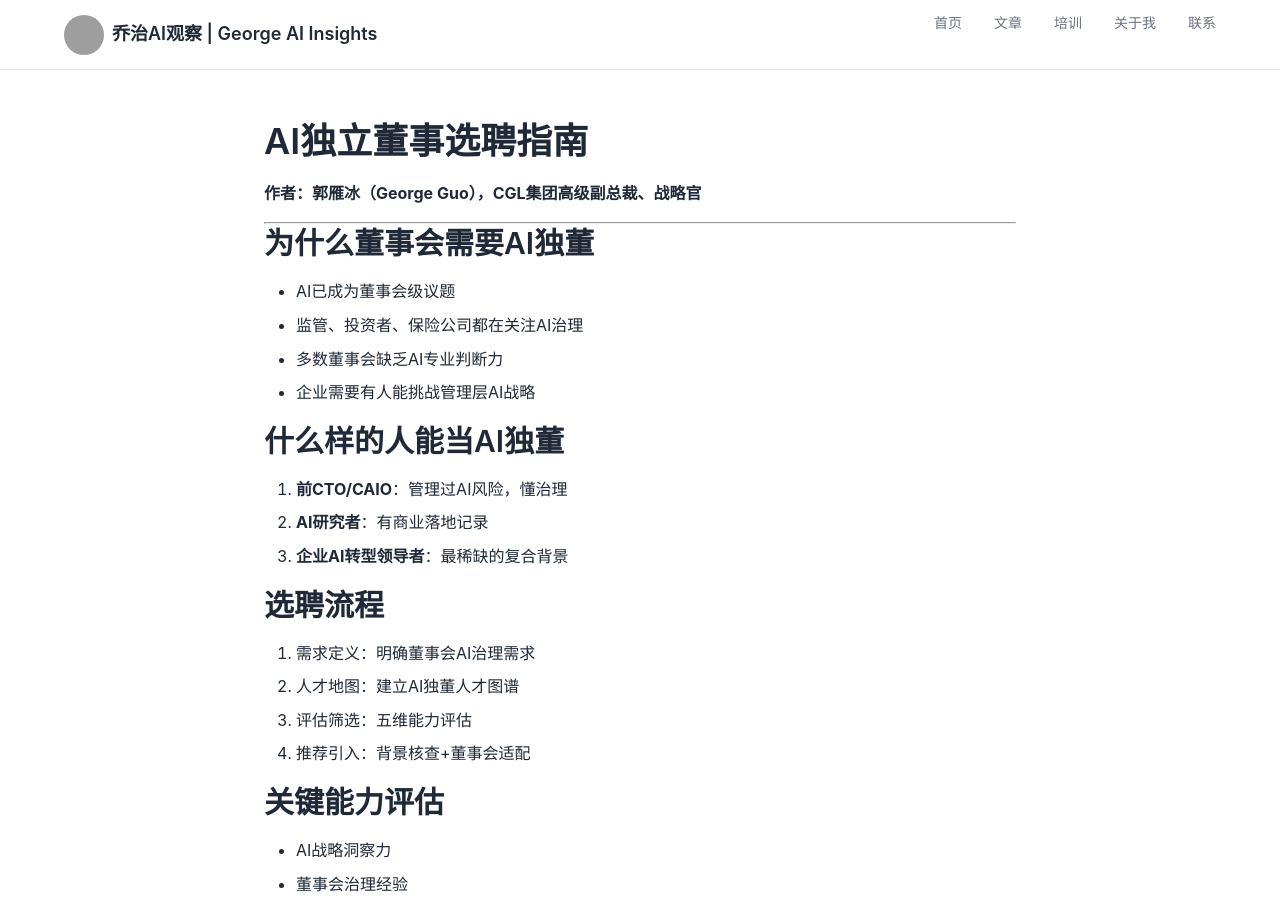
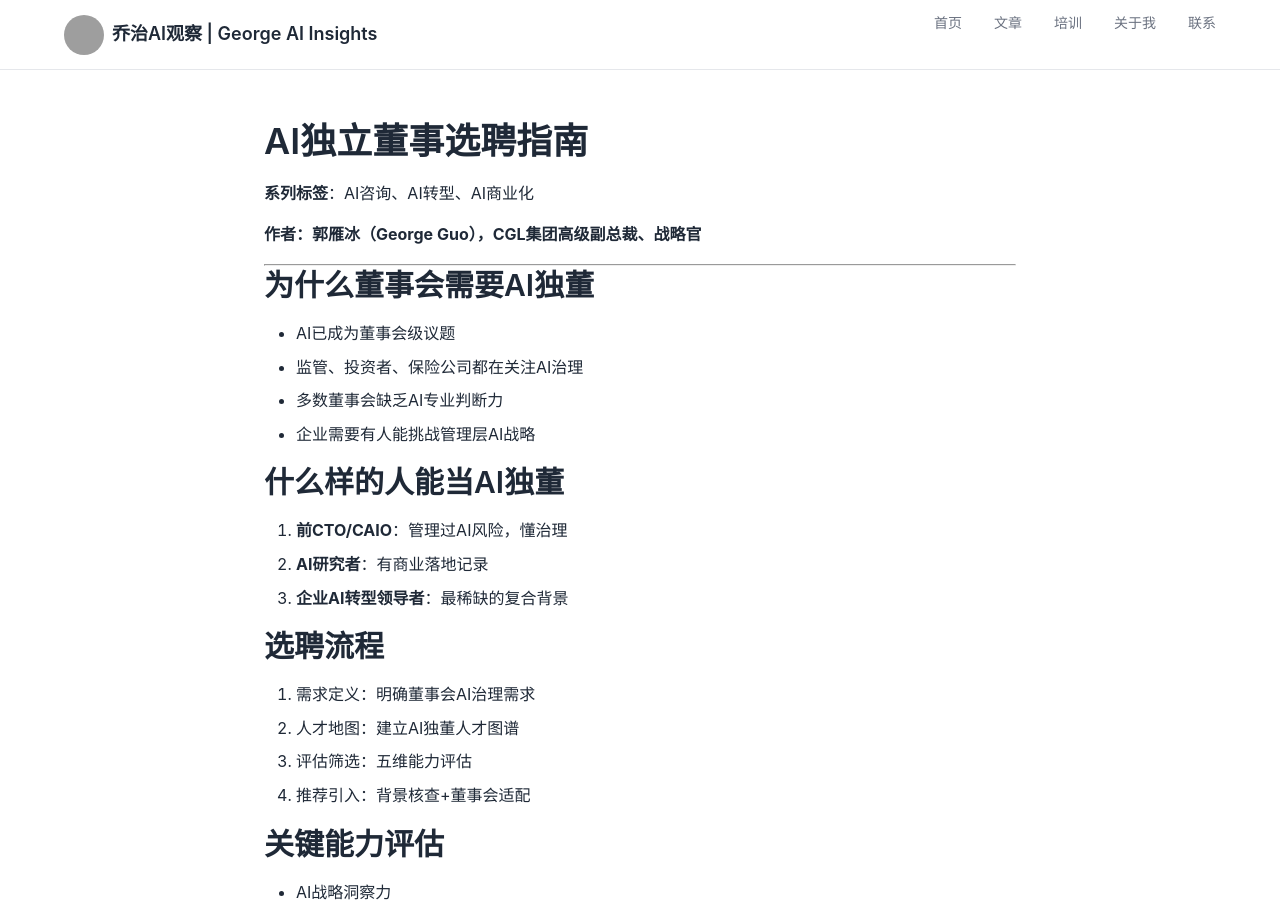
Before and after one commit to di3zongdui/di3zongdui.github.io, a Jekyll site: the page built from knowledge_base/03-AI独立董事/AI独董选聘指南.md, in a window 1280 px wide and 900 px high. Built offline with Jekyll 4.4.1, drawn with Linux system fonts in a browser that asks for light colours; our own code applies the rules of GitHub Pages for plain Markdown files; a script that is not in the unit is left out; grey boxes are pictures that could not be loaded.

Commit message:
Add series tags: AI咨询, AI转型, AI商业化

```diff
--- a/knowledge_base/03-AI独立董事/AI独董选聘指南.md
+++ b/knowledge_base/03-AI独立董事/AI独董选聘指南.md
@@ -1,4 +1,7 @@
 # AI独立董事选聘指南
+
+**系列标签**：AI咨询、AI转型、AI商业化
+
 
 **作者：郭雁冰（George Guo），CGL集团高级副总裁、战略官**
 
```
